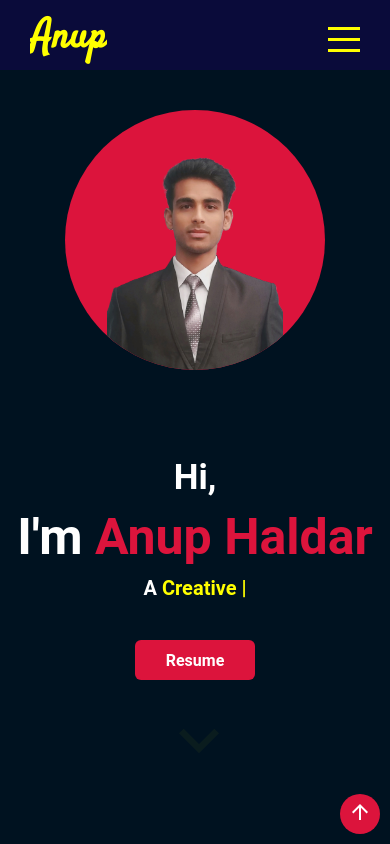
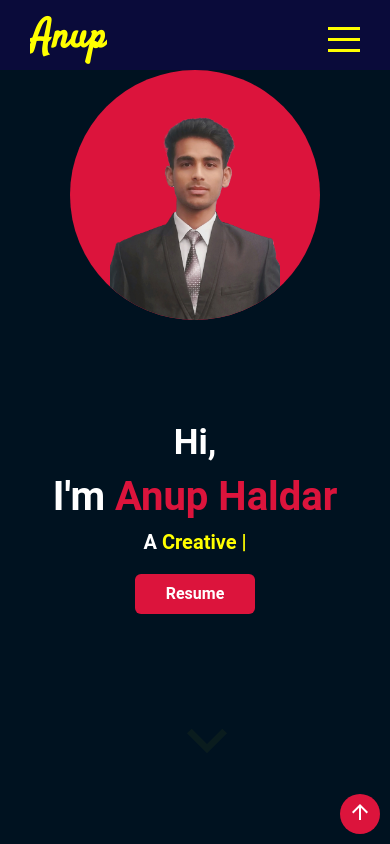
Before and after one commit to haldaranup/anup_haldar-portfolio, a React (Create React App) app: page / in a window 390 px wide. Built offline with nearby package versions, Linux system fonts and the light colour scheme.

Commit message:
fix mobile view for contact

```diff
--- a/src/components/contact/contact.scss
+++ b/src/components/contact/contact.scss
@@ -32,19 +32,18 @@
       height: 80%;
     }
     .social {
-      // border: 1px solid red;
       display: flex;
       flex-direction: column;
-      // justify-content: space-evenly;
       align-items: center;
       @include mobile {
         height: 260px;
       }
       .gitli {
-        // border: 1px solid red;
         width: 260px;
         display: flex;
         justify-content: space-between;
+        position: relative;
+        bottom: 20px;
 
 
         @include mobile {
@@ -86,7 +85,6 @@
         div {
           display: flex;
           align-items: center;
-          // border: 1px solid red;
           @include mobile {
             height: 400px;
           }
@@ -113,6 +111,9 @@
     flex-direction: column;
     align-items: center;
     justify-content: center;
+    position: relative;
+    bottom: 30px;
+
 
     h1 {
       font-size: 30px;
--- a/src/components/intro/intro.scss
+++ b/src/components/intro/intro.scss
@@ -35,9 +35,9 @@
 
       @include mobile {
         align-items: flex-start;
-        width: 260px;
-        height: 260px;
-        margin: 40px 0 0 0;
+        width: 250px;
+        height: 250px;
+        margin: 0;
         overflow: hidden;
       }
       // border: 1px solid red;
@@ -62,9 +62,9 @@
   .right {
     flex: 0.5;
     position: relative;
-    // @include mobile{
-    //   flex: 0.6;
-    // }
+    @include mobile{
+      flex: 0.6;
+    }
 
     .wrapper {
       width: 100%;
@@ -80,7 +80,7 @@
         width: 120px;
         position: relative;
         left: 0;
-        top: 20px;
+        top: 0;
         button {
           @include btn;
         }
@@ -102,9 +102,7 @@
         @include mobile {
           font-size: 40px;
         }
-        @include mobile {
-          font-size: 50px;
-        }
+
       }
       h2 {
         font-size: 35px;
--- a/src/components/works/works.scss
+++ b/src/components/works/works.scss
@@ -41,6 +41,9 @@
       flex-direction: column;
       align-items: center;
       justify-content: space-around;
+      @include mobile {
+        justify-content: space-evenly;
+      }
       // border: 1px solid white;
       h1,
       p {
@@ -59,7 +62,7 @@
         text-align: center;
         color: yellow;
         @include mobile {
-          width: 90%;
+          width: 80%;
           font-size: .8rem;
           word-spacing: 3px;
         letter-spacing: 1px;
```
